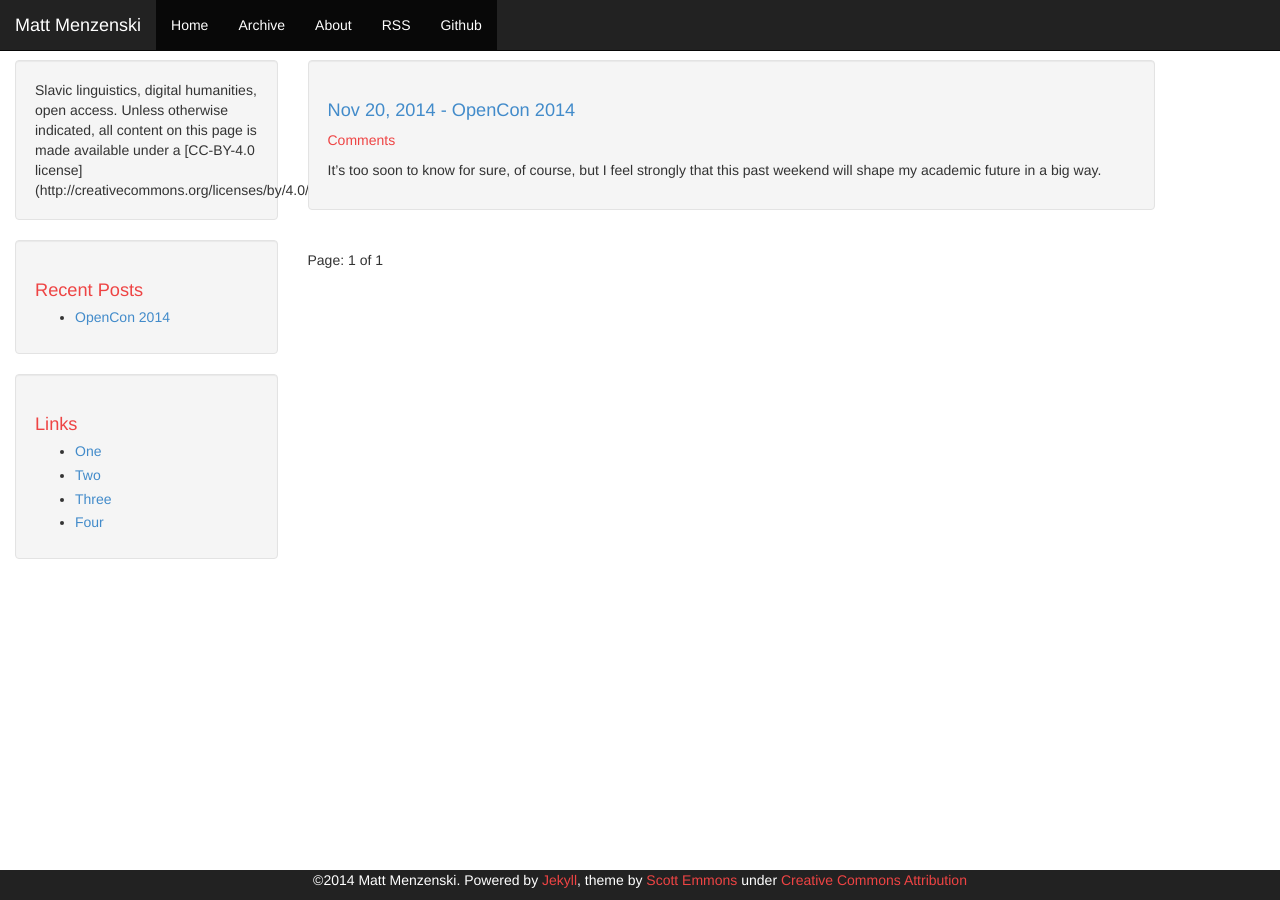
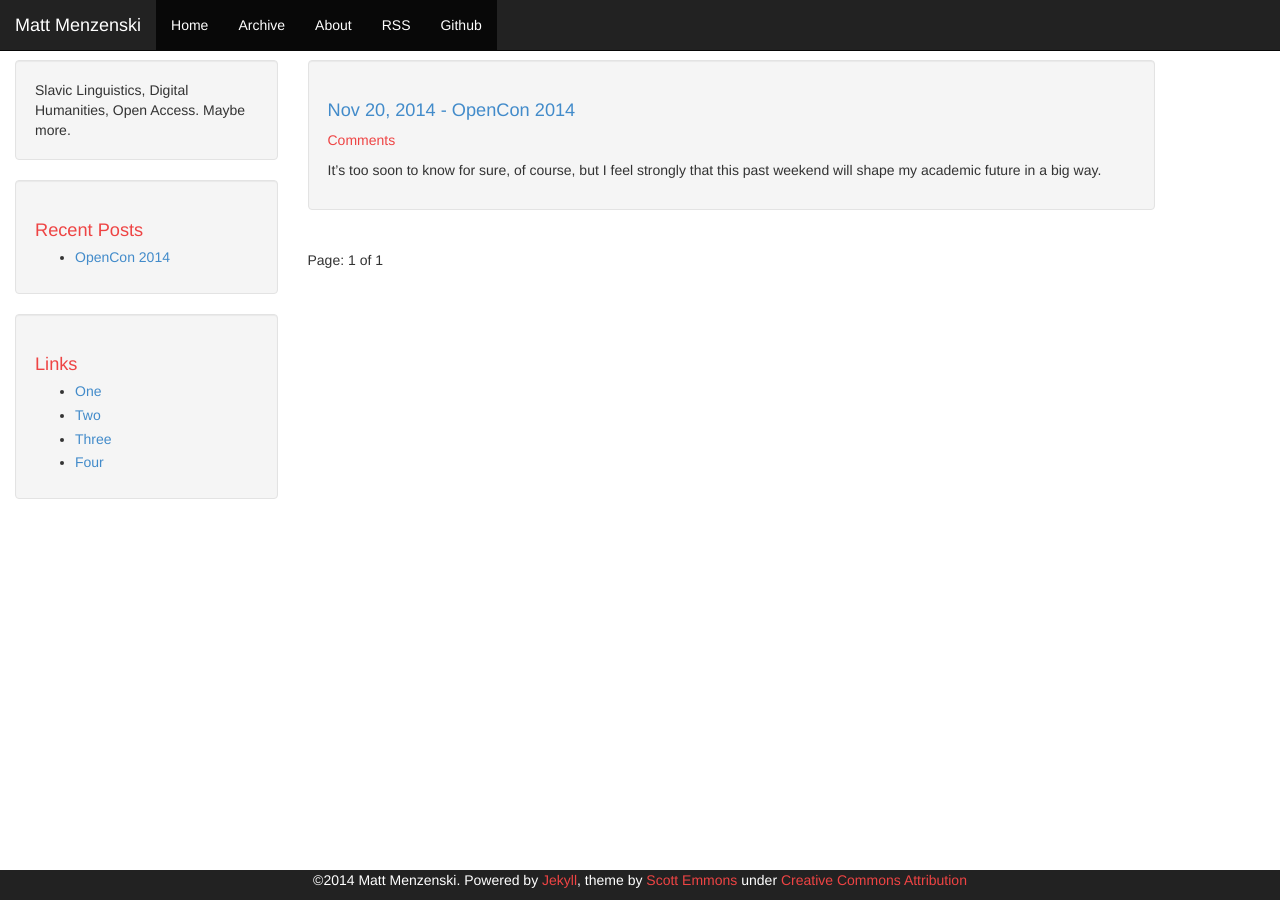
Before and after one commit to menzenski/menzenski.github.io, a Jekyll site: the page built from index.html, in a window 1280 px wide. Built offline with Jekyll 4.4.1, drawn with Linux system fonts in a browser that asks for light colours; Markdown is read by kramdown in place of the engine named in the settings; the list of posts is cut into pages by our own code; comment, search, counter and statistics services are not loaded.

Commit message:
took link out

```diff
--- a/_config.yml
+++ b/_config.yml
@@ -1,7 +1,7 @@
 # Jekyll configuration
 
 name: Matt Menzenski
-description: Slavic linguistics, digital humanities, open access. Unless otherwise indicated, all content on this page is made available under a [CC-BY-4.0 license](http://creativecommons.org/licenses/by/4.0/).
+description: Slavic Linguistics, Digital Humanities, Open Access. Maybe more.
 
 # url is currently only used only for the RSS feed in feed.xml
 url: http://menzenski.github.io
```
